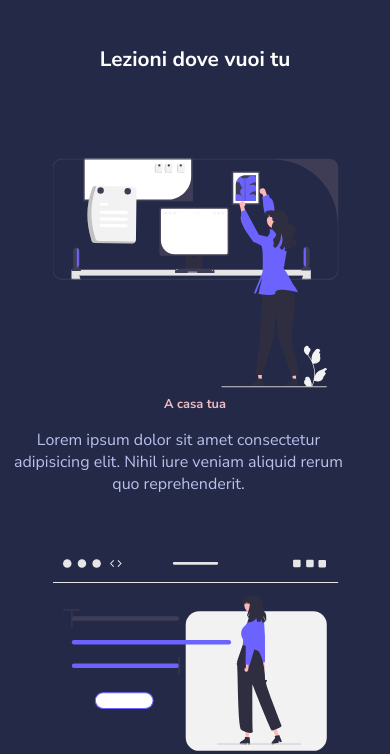
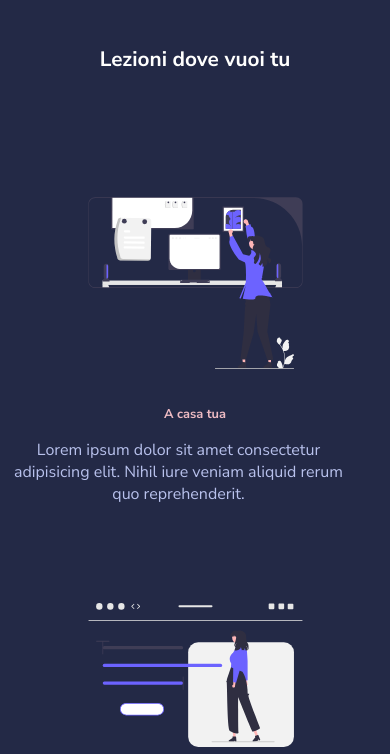
Before and after one commit to RosarioNici/html-css-resp-wannab, a plain HTML site: page index.html in a window 390 px wide. Shown: the part 90-844 px from the top of the page. Drawn offline with Linux system fonts and the light colour scheme.

Commit message:
img scal correction of first section

```diff
--- a/css/style.css
+++ b/css/style.css
@@ -174,8 +174,9 @@ img {
     }
 
     .lesson-img {
-        margin-top: 60px;
+        margin-top: 70px;
         margin-bottom: 100px;
+        transform: scale(1.5);
     }
 }
 
```
